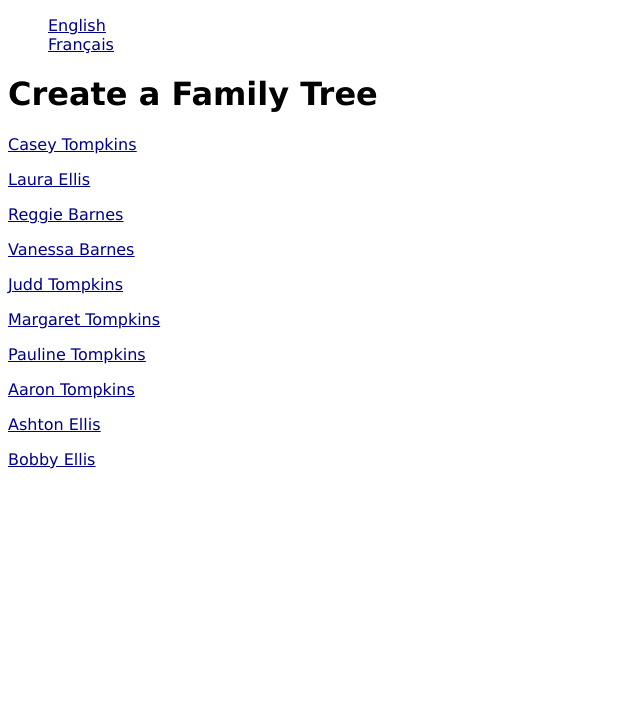
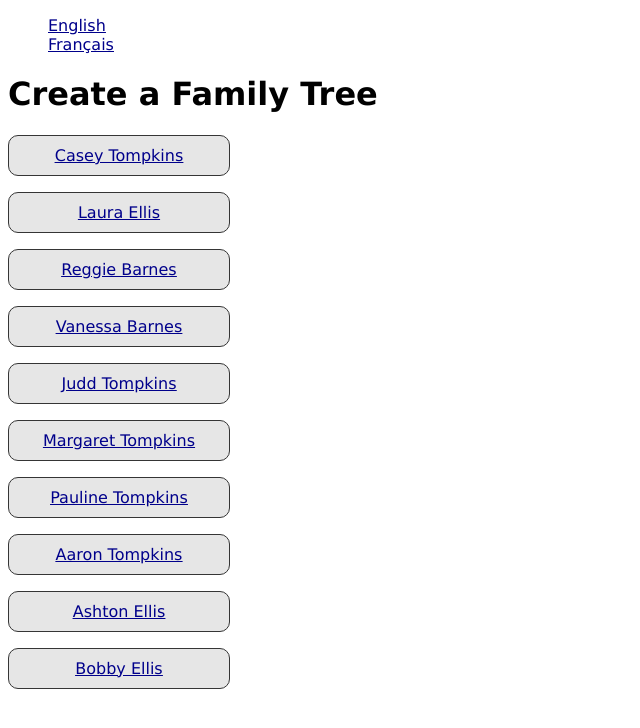
Before and after one commit to MirandaBrawnerSavannah/family-tree-app, a Next.js app: page /locale/en in a window 1280 px wide. Shown: the top 728 px of the page, without its empty margins (0-640 px from the left). Built offline with nearby package versions, Linux system fonts and the light colour scheme.

Commit message:
feat(tree-boxes): added a box for each name on the tree diagram

```diff
--- a/components/Tree.module.css
+++ b/components/Tree.module.css
@@ -1,5 +1,13 @@
 .personBox {
   font-family: Verdana, Geneva, Tahoma, sans-serif;
+  border-radius: 10px;
+  padding: 10px;
+  background-color: rgb(230, 230, 230);
+  border-color: rgb(53, 53, 53);
+  border-width: 1px;
+  border-style: solid;
+  text-align: center;
+  max-width: 200px;
 }
 .personLink, .personLink * {
   color: darkblue;
```
